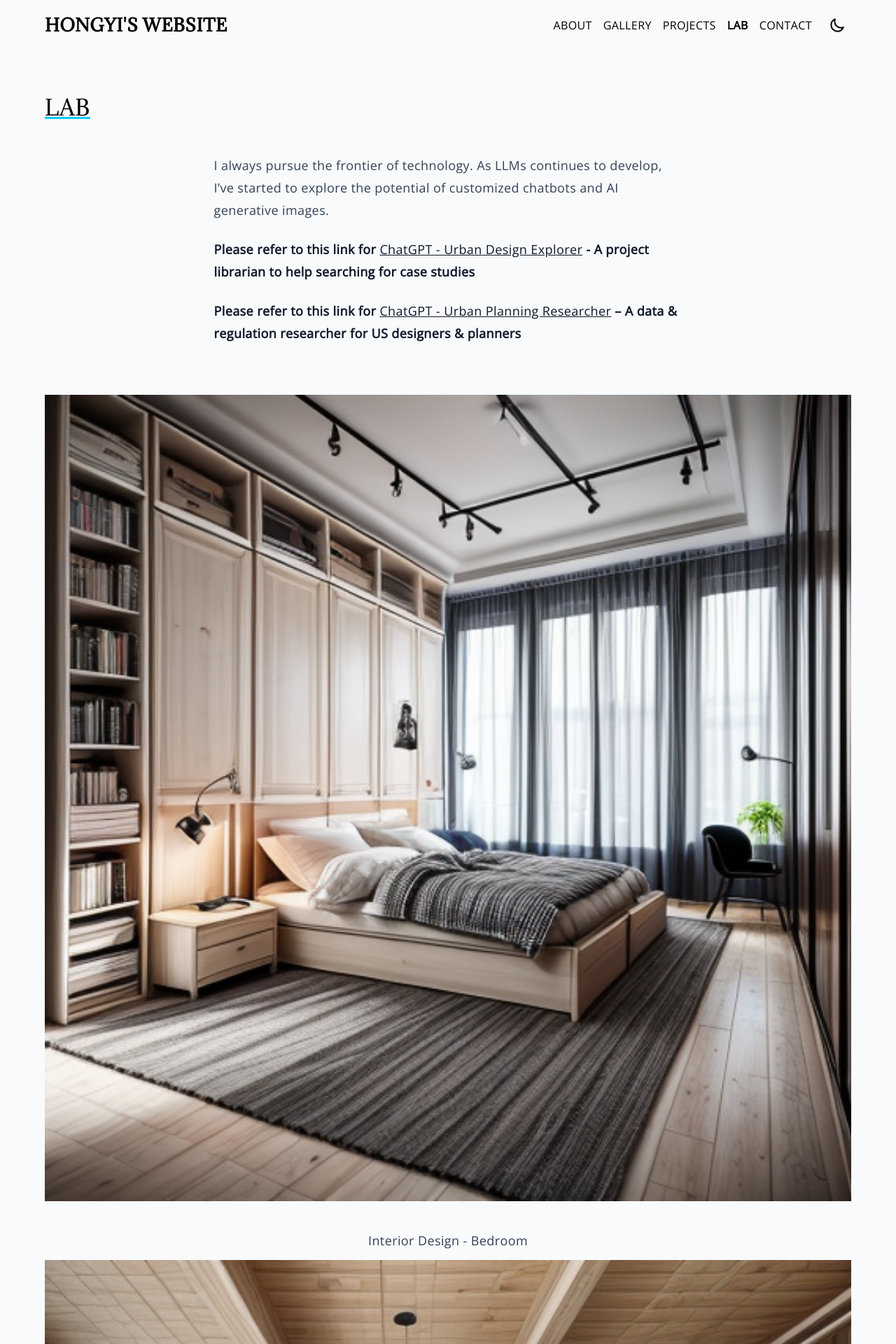
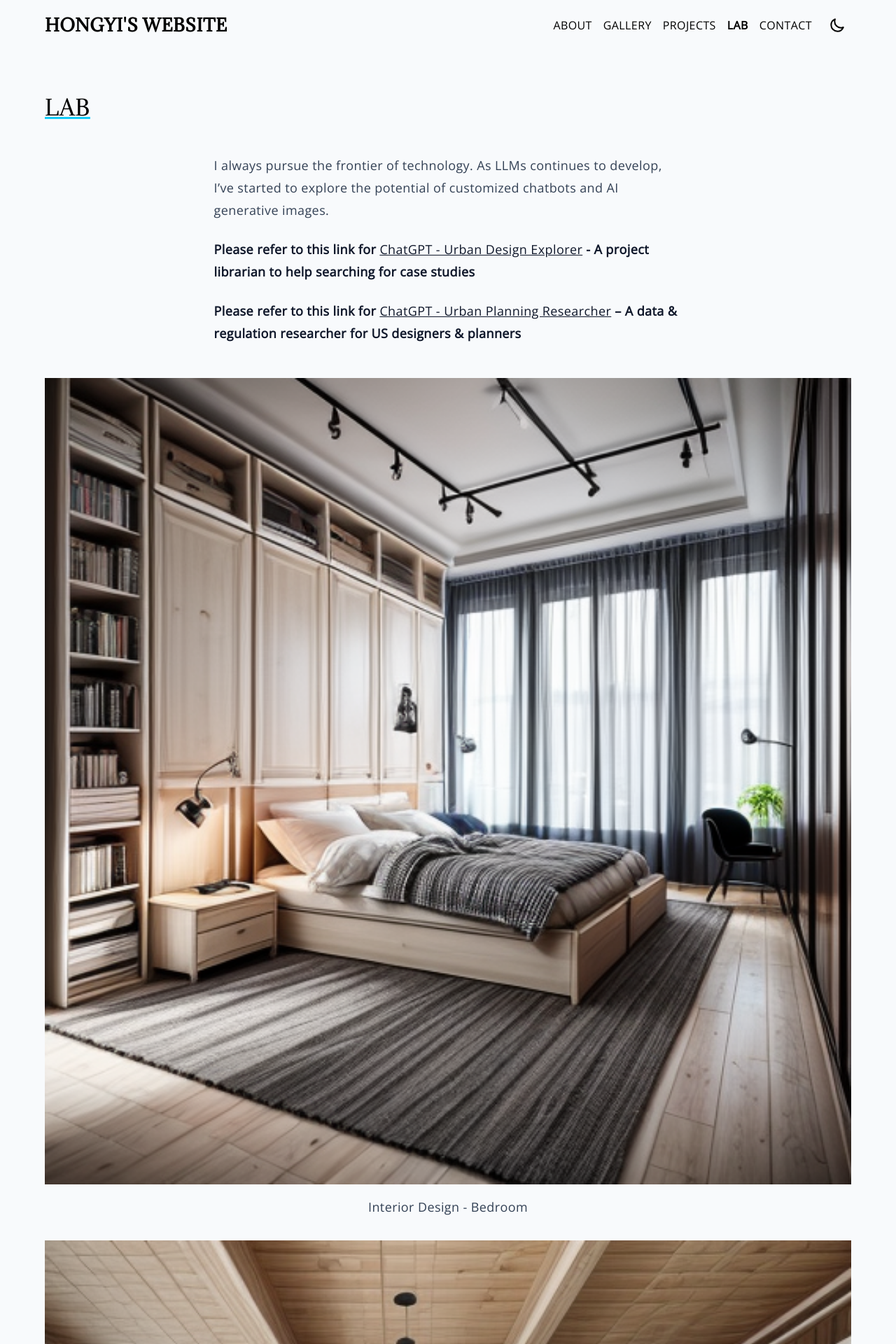
Before and after one commit to hongyili-hl/hongyili-hl.github.io, a Jekyll site: the page built from sample.md, in a window 1280 px wide. Shown: the top 1920 px of the page at 70% size. Built offline with Jekyll 4.4.1, drawn with Linux system fonts in a browser that asks for light colours.

Commit message:
Update tags.html

```diff
--- a/_layouts/tags.html
+++ b/_layouts/tags.html
@@ -12,58 +12,58 @@
       {{ content }}
     </article>
   </div>
-  <div class="flex justify-center py-4 md:py-8">
+  <div class="flex justify-center py-2 md:py-4">
     <div class="imag">
       <div class="imshar" onclick="fn()"></div>
       <img src="/assets/images/Bedroom.png" alt="" class="basis-2/6  w-11/12 md:w-5/12 p-2 md:px-0" style="-webkit-touch-callout: none;-webkit-user-select: none;-moz-user-select: none;-ms-user-select: none;user-select: none">
     </div>
   </div>
-  <div class="flex justify-center pb-1 md:pb-2">
+  <div class="flex justify-center pb-2 md:pb-4">
     <p class="prose md:prose-lg prose-p:font-extralight prose-headings:font-light prose-slate dark:prose-invert prose-img:mx-auto prose-img:w-2/3">
       Interior Design - Bedroom
     </p>
   </div>
-  <div class="flex justify-center py-1 md:py-2">
+  <div class="flex justify-center py-2 md:py-4">
     <div class="imag">
       <div class="imshar" onclick="fn()"></div>
       <img src="/assets/images/Dining Room.png" alt="" class="basis-2/6  w-11/12 md:w-5/12 p-2 md:px-0" style="-webkit-touch-callout: none;-webkit-user-select: none;-moz-user-select: none;-ms-user-select: none;user-select: none">
     </div>
   </div>
-  <div class="flex justify-center pb-1 md:pb-2">
+  <div class="flex justify-center pb-2 md:pb-4">
     <p class="prose md:prose-lg prose-p:font-extralight prose-headings:font-light prose-slate dark:prose-invert prose-img:mx-auto prose-img:w-2/3">
       Interior Design - Dining Room
     </p>
   </div>
-  <div class="flex justify-center py-1 md:py-2">
+  <div class="flex justify-center py-2 md:py-4">
     <div class="imag">
       <div class="imshar" onclick="fn()"></div>
       <img src="/assets/images/Coffee Car.png" alt="" class="basis-2/6  w-11/12 md:w-5/12 p-2 md:px-0" style="-webkit-touch-callout: none;-webkit-user-select: none;-moz-user-select: none;-ms-user-select: none;user-select: none">
     </div>
   </div>
-  <div class="flex justify-center pb-1 md:pb-2">
+  <div class="flex justify-center pb-2 md:pb-4">
     <p class="prose md:prose-lg prose-p:font-extralight prose-headings:font-light prose-slate dark:prose-invert prose-img:mx-auto prose-img:w-2/3">
       Industrial Design - Coffee Car
     </p>
   </div>
-  <div class="flex justify-center py-1 md:py-2">
+  <div class="flex justify-center py-2 md:py-4">
     <div class="imag">
       <div class="imshar" onclick="fn()"></div>
       <img src="/assets/images/Streetscape.png" alt="" class="basis-2/6  w-11/12 md:w-5/12 p-2 md:px-0" style="-webkit-touch-callout: none;-webkit-user-select: none;-moz-user-select: none;-ms-user-select: none;user-select: none">
      </div>
   </div>
-  <div class="flex justify-center pb-1 md:pb-2">
+  <div class="flex justify-center pb-2 md:pb-4">
     <p class="prose md:prose-lg prose-p:font-extralight prose-headings:font-light prose-slate dark:prose-invert prose-img:mx-auto prose-img:w-2/3">
       Streetscape Restoration
     </p>
   </div>
   </div>
-  <div class="flex justify-center py-1 md:py-2">
+  <div class="flex justify-center py-2 md:py-4">
     <div class="imag">
       <div class="imshar" onclick="fn()"></div>
       <img src="/assets/images/Campus Planning.jpg" alt="" class="basis-2/6  w-11/12 md:w-5/12 p-2 md:px-0" style="-webkit-touch-callout: none;-webkit-user-select: none;-moz-user-select: none;-ms-user-select: none;user-select: none">
     </div>
   </div>
-  <div class="flex justify-center pb-1 md:pb-2">
+  <div class="flex justify-center pb-2 md:pb-4">
     <p class="prose md:prose-lg prose-p:font-extralight prose-headings:font-light prose-slate dark:prose-invert prose-img:mx-auto prose-img:w-2/3">
       Campus Planning
     </p>
```
